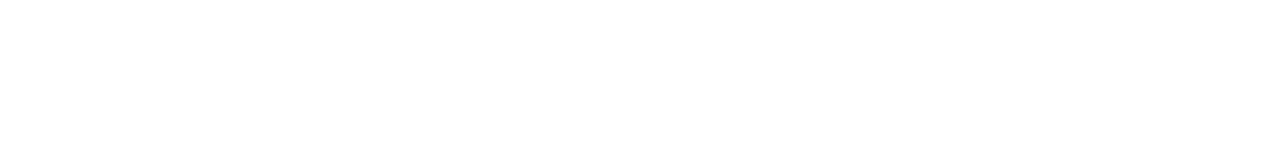
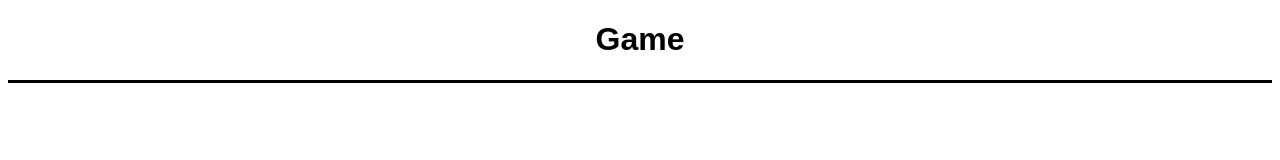
Before and after one commit to Tobias2510/Game, a plain HTML site: page index.html in a window 1280 px wide. Drawn offline with Linux system fonts and the light colour scheme.

Commit message:
added the first html elements and some css and js code

```diff
--- a/game.js
+++ b/game.js
@@ -0,0 +1,5 @@
+window.addEventListener("keypress", (e)=>{
+    if(e.keyCode===100){
+        console.log("Hallo");
+    }
+});
--- a/index.html
+++ b/index.html
@@ -8,7 +8,12 @@
     <title>Game</title>
 </head>
 <body>
+    <header class="headline">
+        <h1>Game</h1>
+    </header>
+    <div class="game">
 
+    </div>
     <script src="game.js"></script>
 </body>
 </html>
--- a/style.css
+++ b/style.css
@@ -0,0 +1,12 @@
+body{
+    font-family: Arial, Helvetica, sans-serif;
+    text-align: center;
+}
+
+.headline{
+    border-bottom: solid black 3px;
+}
+
+.game{
+    width: 100%;
+}
```
